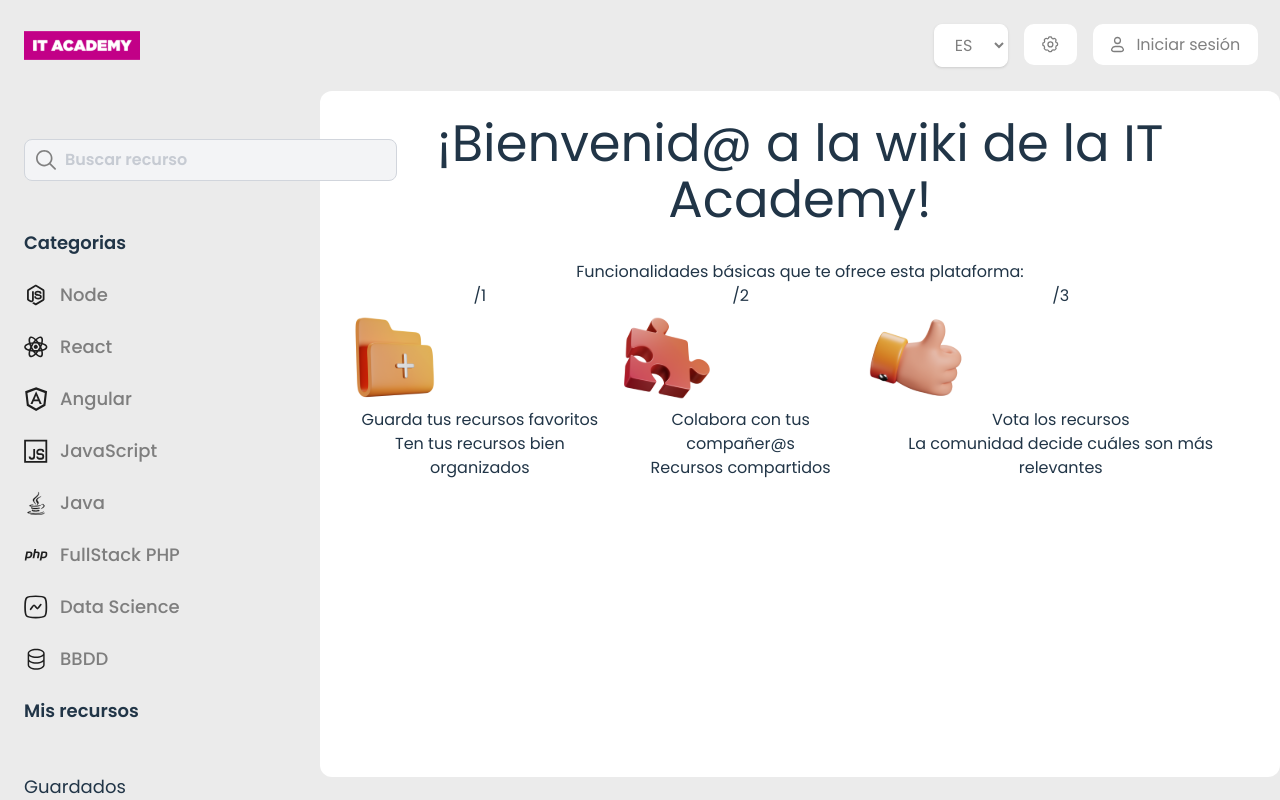
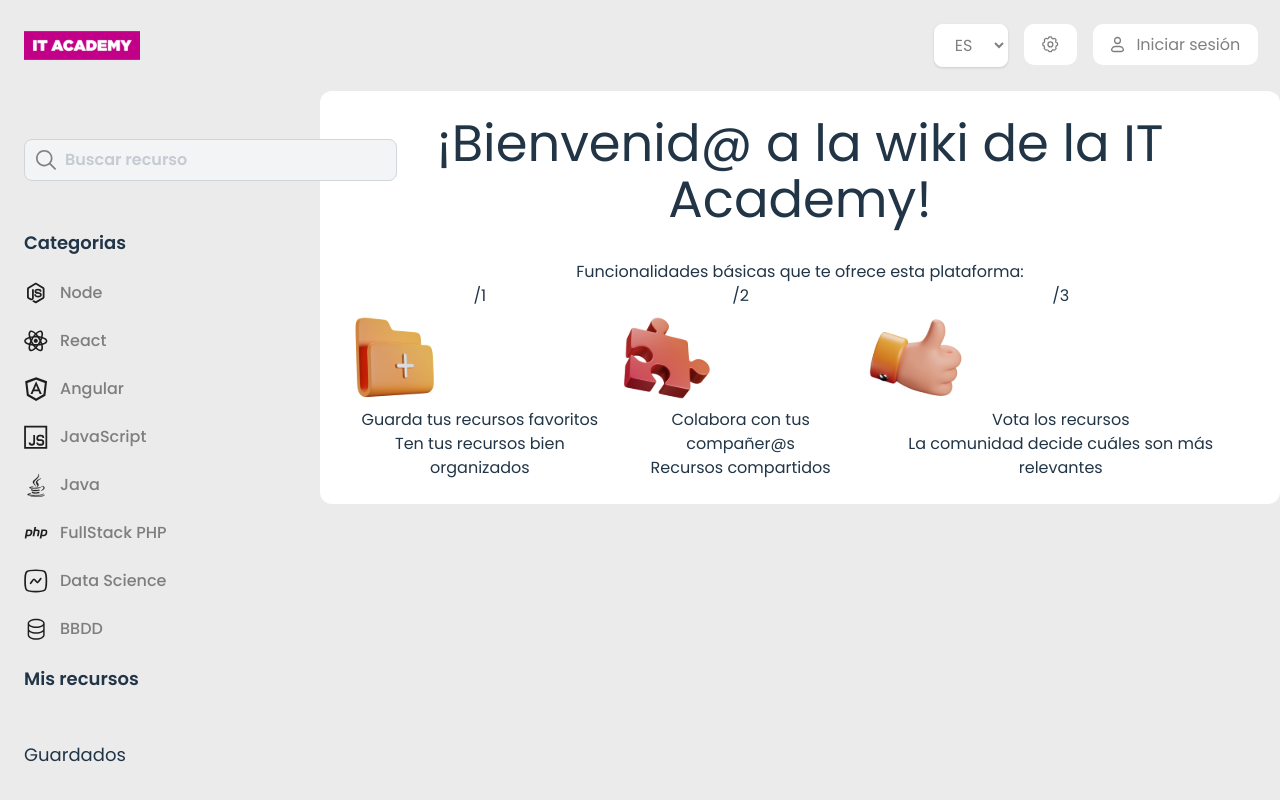
Before and after one commit to codingjordi/ita-wiki-frontend, a React (Vite) app: page / in a window 1280 px wide. Built offline with nearby package versions, Linux system fonts and the light colour scheme; no server answers.

Commit message:
layouts changes made

```diff
--- a/src/App.tsx
+++ b/src/App.tsx
@@ -5,7 +5,7 @@ import CreateResourcePage from "./pages/CreateResourcePage";
 import HeaderComponent from "./components/Layout/HeaderComponent";
 import AsideComponent from "./components/Layout/AsideComponent";
 import ResourcesPage from "./pages/ResourcesPage";
-import { asideContent } from "./components/Layout/header/aside/asideContent";
+import { asideContent } from "./components/Layout/aside/asideContent";
 
 const App: FC = () => {
   return (
@@ -14,6 +14,7 @@ const App: FC = () => {
 
       <div className="flex flex-col lg:flex-row lg:flex-grow lg:overflow-hidden">
         <AsideComponent asideContent={asideContent} />
+        <div className="flex-grow">
           <Routes>
             <Route path="/" element={<HomePage />} />
             <Route path="/resources/:category" element={<ResourcesPage />} />
@@ -22,6 +23,7 @@ const App: FC = () => {
           </Routes>
         </div>
       </div>
+    </div>
   );
 };
 
--- a/src/components/Layout/AsideComponent.tsx
+++ b/src/components/Layout/AsideComponent.tsx
@@ -30,7 +30,7 @@ const AsideComponent: React.FC<AsideComponentProps> = ({ asideContent }) => {
   };
 
   return (
-    <aside className="flex p-6 items-center justify-center lg:block lg:w-80 lg:h-screen lg:max-h-[calc(100vh-90px)]">
+    <aside className="flex p-6 lg:block lg:w-80 lg:h-screen lg:max-h-[calc(100vh-90px)]">
       <div className="space-y-6 py-6">
         <SearchComponent
           onSearch={handleSearch}
@@ -47,7 +47,7 @@ const AsideComponent: React.FC<AsideComponentProps> = ({ asideContent }) => {
               currentPath === `/resources/${encodeURIComponent(item.label)}`;
 
             return (
-              <li key={index} className="flex items-center space-x-3 text-lg">
+              <li key={index} className="flex items-center space-x-3 ">
                 <img src={item.icon} alt={item.label} className="w-6 h-6" />
                 <Link
                   to={path}
@@ -66,7 +66,7 @@ const AsideComponent: React.FC<AsideComponentProps> = ({ asideContent }) => {
       <section>
         <p className="space-y-6 py-6 font-bold text-lg">Mis recursos</p>
         <p className="space-y-6 py-6 text-lg">Guardados</p>
-        <p className="space-y-6 py-6  text-lg">Creados</p>
+        <p className="space-y-6 py-6 text-lg">Creados</p>
         <BookMarkList resources={resources} />
       </section>
     </aside>
--- a/src/components/Layout/header/SearchComponent.tsx
+++ b/src/components/Layout/header/SearchComponent.tsx
@@ -30,11 +30,11 @@ const SearchComponent: FC<SearchComponentProps> = ({
   }, [resetTrigger]);
 
   return (
-    <div className="relative mr-[120px]">
+    <div className="relative mr-4">
       <input
         type="text"
         placeholder="Buscar recurso"
-        className="bg-white pl-10 pr-4 py-2 border border-gray-300 font-semibold text-base rounded-lg
+        className=" bg-white pl-10 pr-4 py-2 border border-gray-300 font-semibold text-base rounded-lg
                    focus:outline-none focus:ring-2 focus:ring-gray-400 disabled:bg-gray-100 disabled:text-gray-400 disabled:cursor-not-allowed"
         value={searchTerm}
         onChange={handleChange}
--- a/src/components/resources/ListResources.tsx
+++ b/src/components/resources/ListResources.tsx
@@ -73,7 +73,7 @@ export const ListResources: FC<ListResourceProps> = ({
 
   return (
     resources && (
-      <div className="mx-auto w-full grow lg:flex xl:px-2 gap-x-6 sm:bg-white lg:bg-transparent">
+      <div className="w-full max-w-screen-xl px-4 mx-auto grow lg:flex-1 gap-x-6 sm:bg-white lg:bg-transparent">
         <div className="flex flex-col lg:flex-row lg:flex-grow lg:overflow-y-auto bg-white lg:rounded-xl px-4 lg:px-8 py-4 sm:py-6">
           {/* Sidebar Filters (Visible on larger screens, on the left) */}
           <div className="hidden sm:block px-4 py-6 sm:px-6 lg:pr-8 lg:w-80 xl:shrink-0 xl:pr-6">
@@ -89,7 +89,7 @@ export const ListResources: FC<ListResourceProps> = ({
             />
           </div>
 
-          <div className="lg:flex-1 px-4 py-6 lg:pl-8 xl:pl-6">
+          <div className="lg:flex-1 overflow-y-auto h-[calc(100vh-90px)] px-4 py-6 lg:pl-8 xl:pl-6">
             <div className="flex justify-between items-center">
               <h2 className="text-[26px] font-bold">
                 Recursos {String(category) || ""}
--- a/src/index.css
+++ b/src/index.css
@@ -4,7 +4,7 @@
   font-family: "Poppins", system-ui, Avenir, Helvetica, Arial, sans-serif;
   line-height: 1.5;
   font-weight: 400;
-
+  height: 100%;
   color-scheme: light dark;
 
   font-synthesis: none;
```
Also changed, not shown: src/components/Layout/aside/asideContent.ts (renamed from src/components/Layout/header/aside/asideContent.ts). Lines whose indentation alone changed are shown as unchanged.
